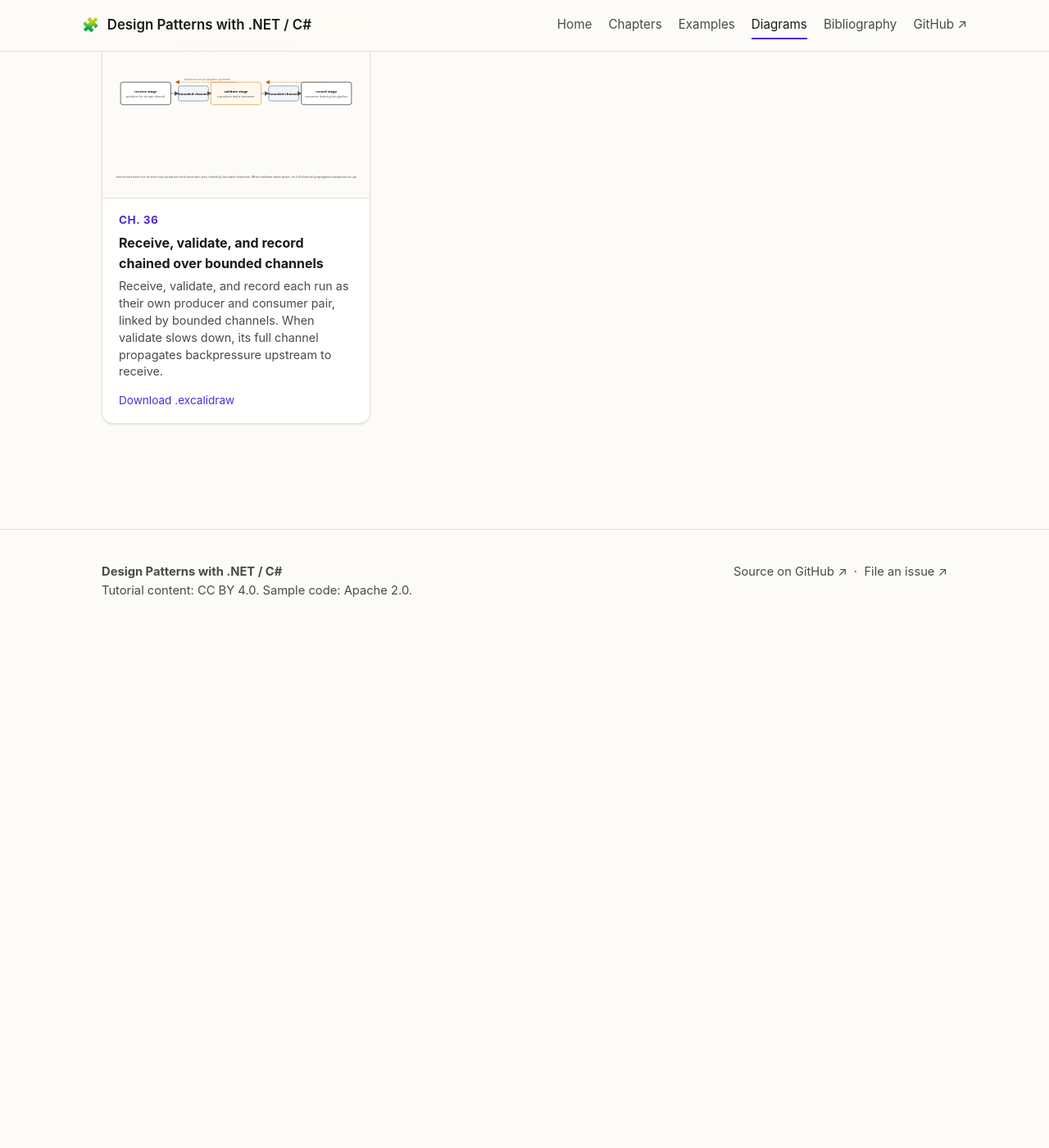
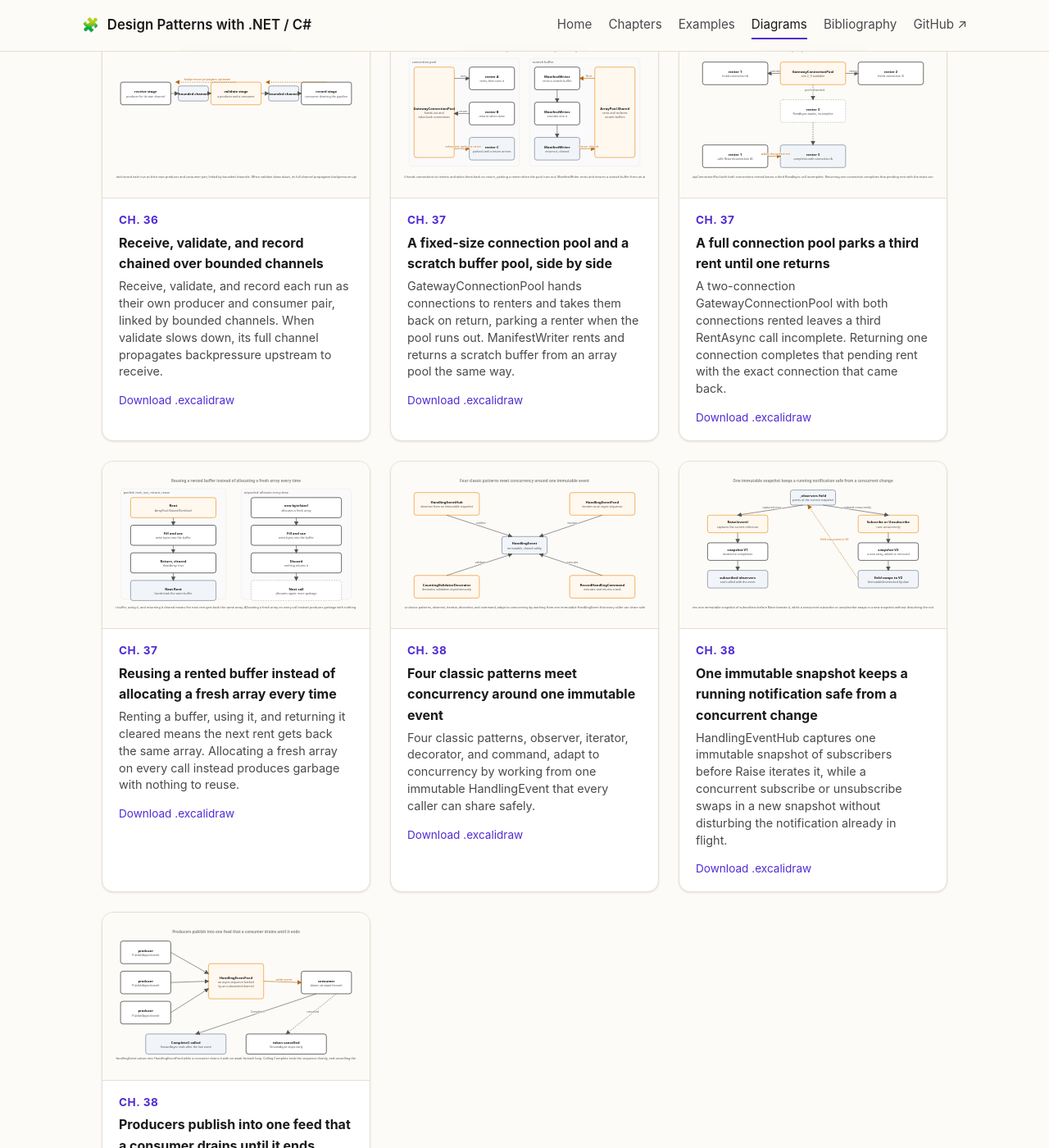
Before and after one commit to patterncatalyst/csharp-design-patterns, a Jekyll site: the page built from diagrams.html, in a window 1280 px wide and 1400 px high, scrolled down 18923 px. Shown: the whole window at 82% size. Built offline with Jekyll 4.4.1, drawn with Linux system fonts in a browser that asks for light colours; before the commit the page ends 19704 px from its top, so only the background shows below that; some of the changed text lies outside the part shown.

Commit message:
feat(r22): ch37/38 diagrams (#108-113) + diagrams.yml

```diff
--- a/_data/diagrams.yml
+++ b/_data/diagrams.yml
@@ -947,3 +947,51 @@
     consumer pair, linked by bounded channels. When validate slows
     down, its full channel propagates backpressure upstream to
     receive.
+
+- name: 37-pools-object-connection-arraypool
+  section: "Ch. 37"
+  title: A fixed-size connection pool and a scratch buffer pool, side by side
+  caption: >-
+    GatewayConnectionPool hands connections to renters and takes them back on
+    return, parking a renter when the pool runs out. ManifestWriter rents and
+    returns a scratch buffer from an array pool the same way.
+
+- name: 37-connection-pool-exhaustion
+  section: "Ch. 37"
+  title: A full connection pool parks a third rent until one returns
+  caption: >-
+    A two-connection GatewayConnectionPool with both connections rented leaves
+    a third RentAsync call incomplete. Returning one connection completes that
+    pending rent with the exact connection that came back.
+
+- name: 37-arraypool-buffer-reuse
+  section: "Ch. 37"
+  title: Reusing a rented buffer instead of allocating a fresh array every time
+  caption: >-
+    Renting a buffer, using it, and returning it cleared means the next rent
+    gets back the same array. Allocating a fresh array on every call instead
+    produces garbage with nothing to reuse.
+
+- name: 38-classic-gof-under-concurrency
+  section: "Ch. 38"
+  title: Four classic patterns meet concurrency around one immutable event
+  caption: >-
+    Four classic patterns, observer, iterator, decorator, and command, adapt
+    to concurrency by working from one immutable HandlingEvent that every
+    caller can share safely.
+
+- name: 38-observer-immutable-snapshot
+  section: "Ch. 38"
+  title: One immutable snapshot keeps a running notification safe from a concurrent change
+  caption: >-
+    HandlingEventHub captures one immutable snapshot of subscribers before
+    Raise iterates it, while a concurrent subscribe or unsubscribe swaps in a
+    new snapshot without disturbing the notification already in flight.
+
+- name: 38-async-iterator-feed
+  section: "Ch. 38"
+  title: Producers publish into one feed that a consumer drains until it ends
+  caption: >-
+    Producers publish HandlingEvent values into HandlingEventFeed while a
+    consumer drains it with an await foreach loop. Calling Complete ends the
+    sequence cleanly, and cancelling the token ends it early.
```
Also changed, not shown: diagrams/37-arraypool-buffer-reuse.svg (added), diagrams/37-connection-pool-exhaustion.svg (added), diagrams/37-pools-object-connection-arraypool.svg (added), diagrams/38-async-iterator-feed.svg (added), diagrams/38-classic-gof-under-concurrency.svg (added), diagrams/38-observer-immutable-snapshot.svg (added), 6 other files.
